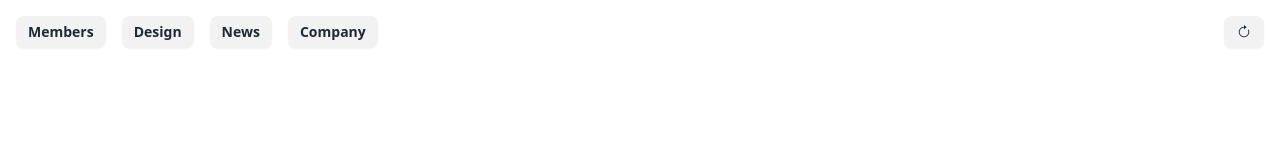
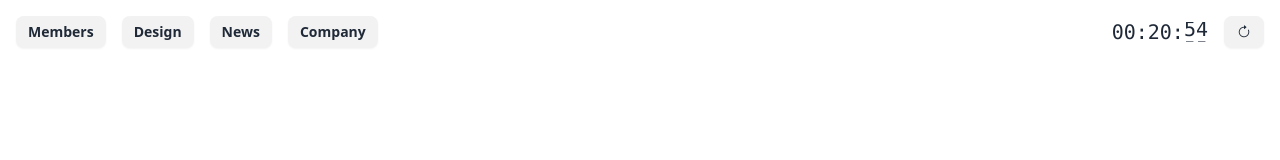
Before and after one commit to shahbozshirinboyev/admin.weayaa.uz, a React (Vite) app: page / in a window 1280 px wide. Shown: the top 160 px of the page. Built offline with nearby package versions, Linux system fonts and the light colour scheme.

Commit message:
cutdown function add

```diff
--- a/src/layouts/RootLayout.jsx
+++ b/src/layouts/RootLayout.jsx
@@ -3,17 +3,33 @@ import { useState, useEffect } from "react";
 
 function RootLayout() {
   const [rotate, setRotate] = useState(false);
-  const [counter, setCounter] = useState(24);
+
+  const [hours, setHours] = useState(0);
+  const [minutes, setMinutes] = useState(20);
+  const [seconds, setSeconds] = useState(59);
 
   useEffect(() => {
     const interval = setInterval(() => {
-      if (counter > 0) {
-        setCounter(counter - 1);  // counterni 1 ga kamaytirish
+      if (seconds > 0) {
+        setSeconds(seconds - 1);
+      } else {
+        if (minutes > 0) {
+          setMinutes(minutes - 1);
+          setSeconds(59);
+        } else {
+          if (hours > 0) {
+            setHours(hours - 1);
+            setMinutes(59);
+            setSeconds(59);
+          } else {
+            clearInterval(interval);
+          }
+        }
       }
     }, 1000);
 
-    return () => clearInterval(interval);  // Komponent unmonting bo'lganda intervalni to'xtatish
-  }, [counter]);
+    return () => clearInterval(interval);
+  }, [seconds, minutes, hours]);
 
   const handleClickRefresh = () => {
     setRotate(true);
@@ -33,11 +49,11 @@ function RootLayout() {
 
         <div className="flex gap-4">
 
-        {/* <span className="countdown font-mono text-2xl">
-          <span style={`{"--value":10}`}></span>:
-          <span style={`{"--value":24}`}></span>:
-          <span style={`{"--value":${counter}}`}></span>
-        </span> */}
+          <span className="countdown font-mono md:text-xl flex justify-center items-center">
+            <span style={{ "--value": hours }}></span>:
+            <span style={{ "--value": minutes }}></span>:
+            <span style={{ "--value": seconds }}></span>
+          </span>
 
           <button onClick={() => { handleClickRefresh(); }} className={`btn btn-sm ${rotate ? 'bg-primary text-white hover:text-white border-0 hover:bg-primary' : ''}`}>
             <i className={`bi bi-arrow-clockwise flex justify-center items-center ${rotate ? 'animate-spin' : ''}`}></i>
```
